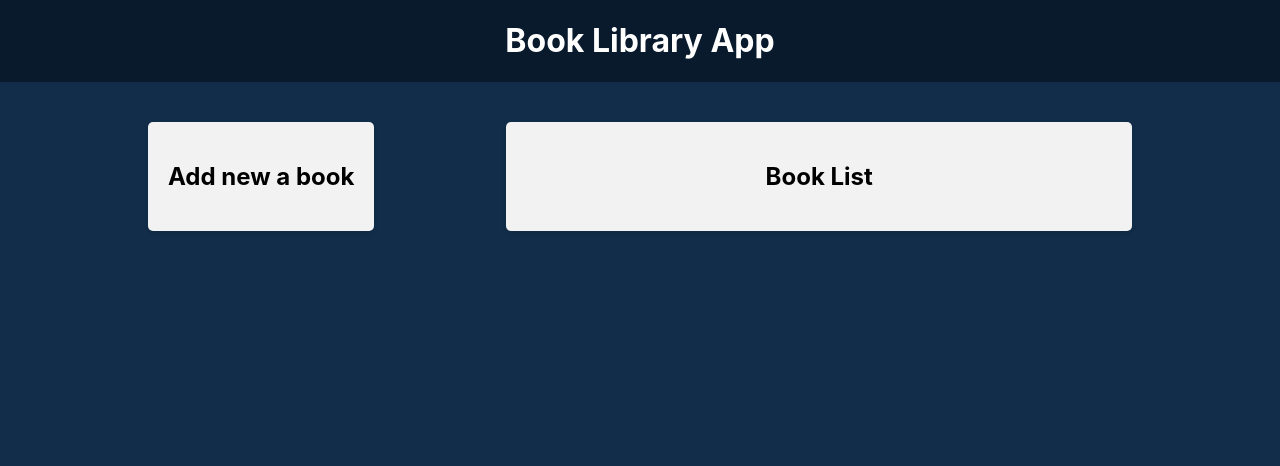
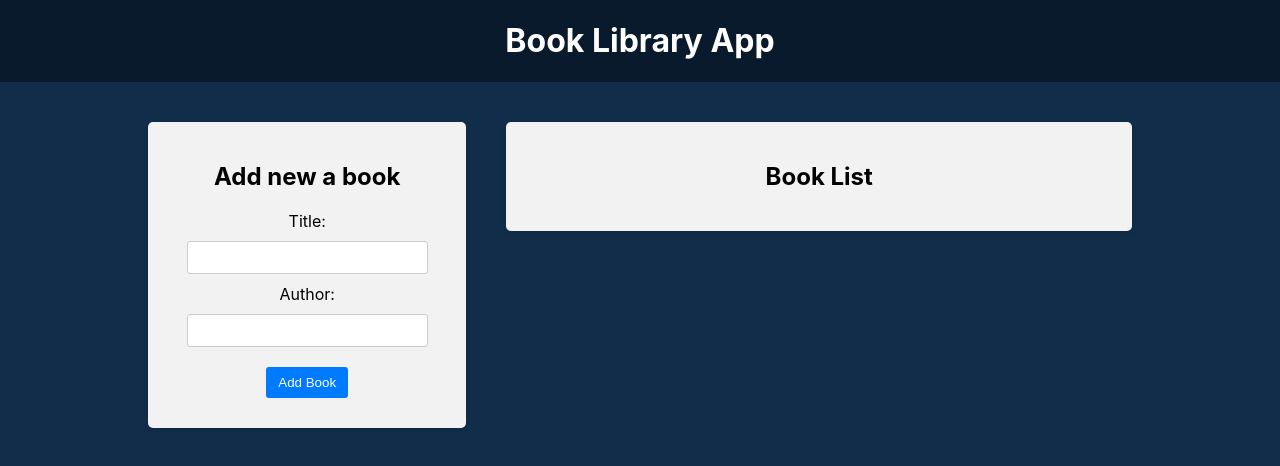
Before and after one commit to RiakhinEvgeniy/Book-Library, a React (Create React App) app in the folder frontend/: page / in a window 1280 px wide. Shown: the top 466 px of the page. Built offline with nearby package versions, Linux system fonts and the light colour scheme; the HTML template or start-up script is replaced by a standard one.

Commit message:
ADD: Form for Title of book and author of book. Without Redux.

```diff
--- a/frontend/src/components/BookForm/BookForm.js
+++ b/frontend/src/components/BookForm/BookForm.js
@@ -1,7 +1,35 @@
+import { useState } from "react"
+import './BookForm.css'
+
 function BookForm() {
+
+    const [title, setTitle] = useState('') // можно использовать объект, если нужно сохранять в сосотоянии много информации
+    const [author, setAuthor] = useState('')
+
+    const handleSubmit = (e) => {
+        e.preventDefault()
+
+        if(title && author) {
+            console.log(title, author);
+
+            setTitle('')
+            setAuthor('')
+        }
+    }
     return (
         <div className="app-block book-form">
             <h2>Add new a book</h2>
+            <form onSubmit={handleSubmit}>
+                <div>
+                    <label htmlFor="title">Title: </label>
+                    <input type="text" id="title" value={title} onChange={(e) => setTitle(e.target.value)} />
+                </div>
+                <div>
+                    <label htmlFor="author">Author: </label>
+                    <input type="text" id="author" value={author} onChange={(e) => setAuthor(e.target.value)} />
+                </div>
+                <button type="submit">Add Book</button>
+            </form>
         </div>
     )
 }
--- a/frontend/src/components/BookList/BookList.js
+++ b/frontend/src/components/BookList/BookList.js
@@ -1,3 +1,5 @@
+import './BookList.css'
+
 function BookList() {
   return (
     <div className="app-block book-list">
--- a/frontend/src/components/Filter/Filter.js
+++ b/frontend/src/components/Filter/Filter.js
@@ -1,3 +1,5 @@
+import './Filter.css'
+
 function Filter() {
   return (
     <div className="app-block filter">
```
